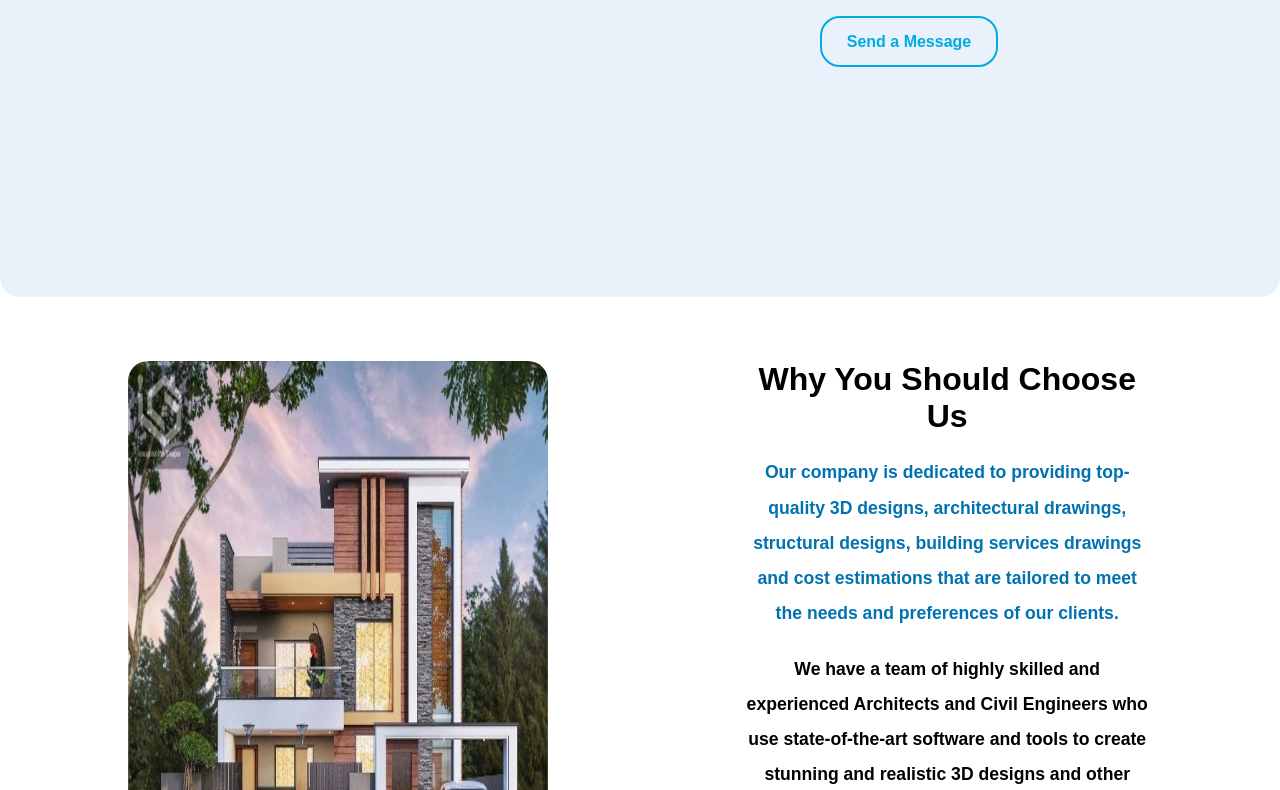
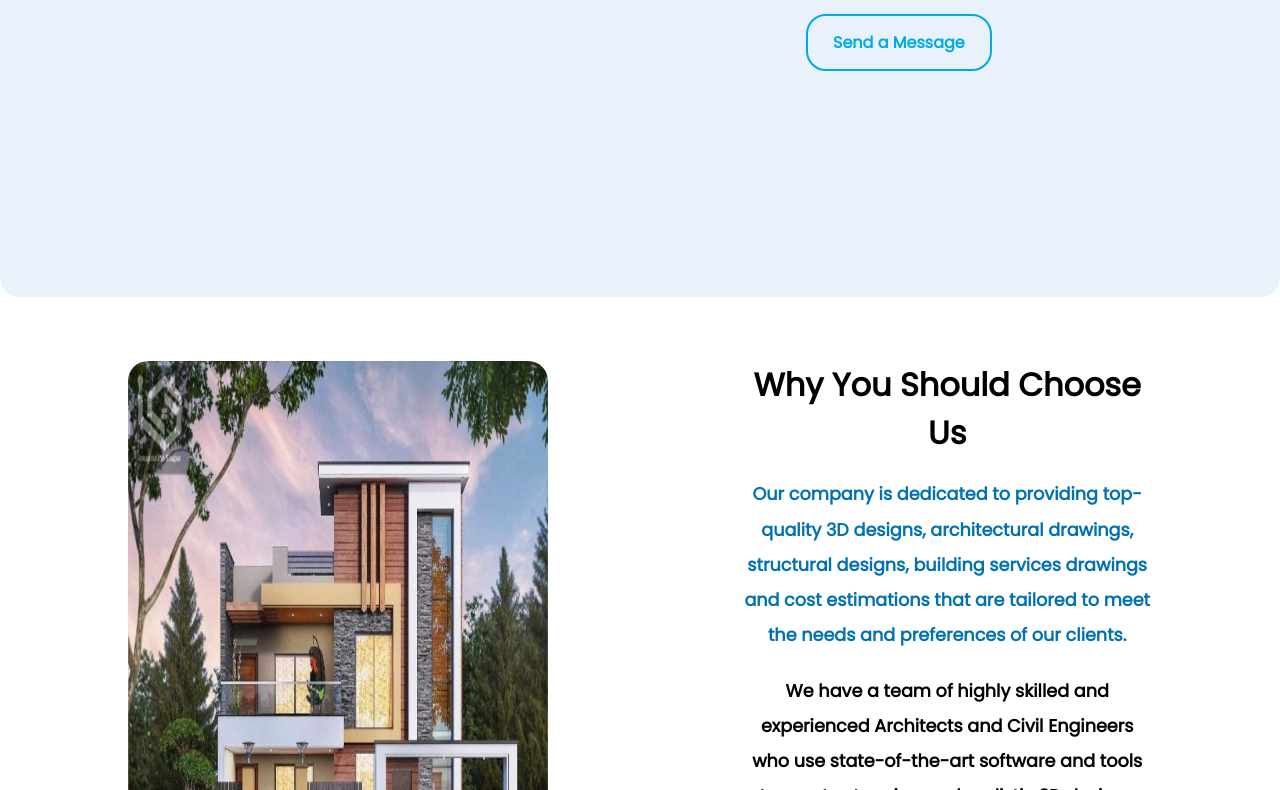
Before and after one commit to Halleendod/the-dudes-, a plain HTML site: page index.html in a window 1280 px wide. Shown: the part 503-1293 px from the top of the page. Drawn offline with Linux system fonts and the light colour scheme.

Commit message:
font changed to Poppins

```diff
--- a/assets/css/styles.css
+++ b/assets/css/styles.css
@@ -5,7 +5,7 @@
     margin: 0;
     padding: 0;
     box-sizing: border-box;
-    font-family: "Montserrat", sans-serif;
+    font-family: "Poppins", sans-serif;
   }
 
   .mobile {display: none;}
```
